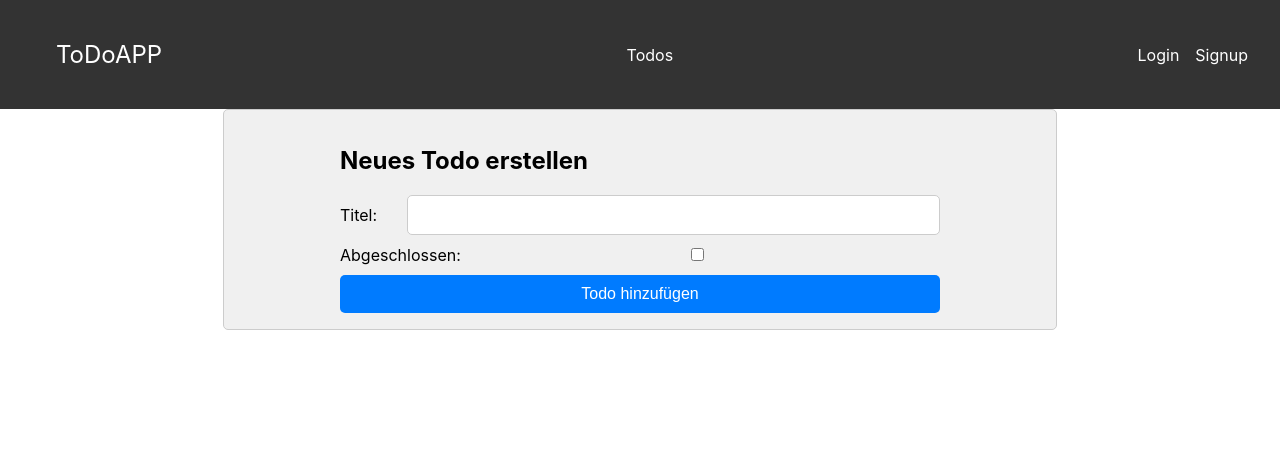
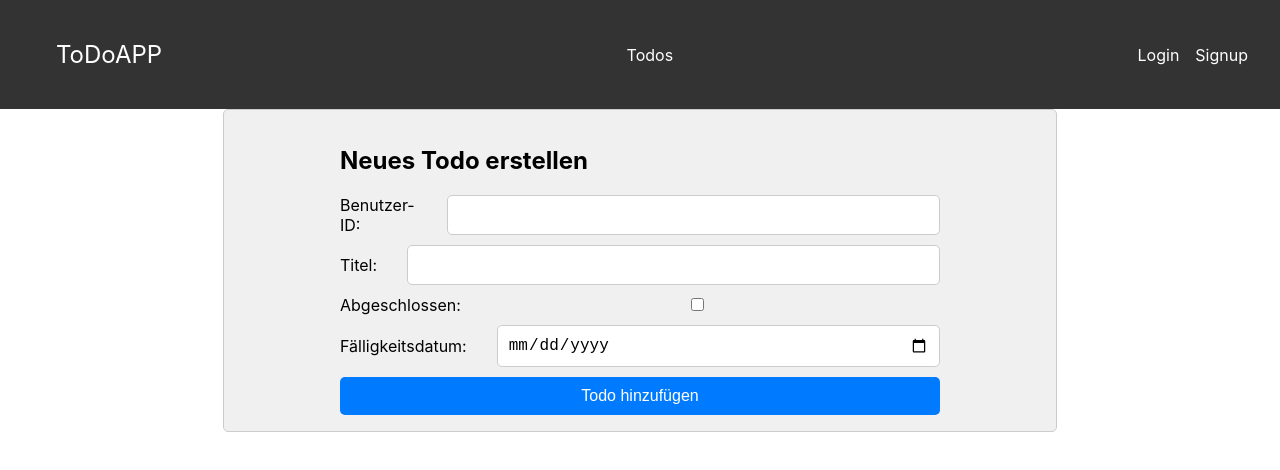
Before and after one commit to akocerke/frontend-zu-my-first-express-api, a React (Create React App) app: page /create in a window 1280 px wide. Shown: the top 470 px of the page. Built offline with nearby package versions, Linux system fonts and the light colour scheme.

Commit message:
Create todo implementiert

```diff
--- a/src/Pages/Todo/CreateTodo.js
+++ b/src/Pages/Todo/CreateTodo.js
@@ -7,6 +7,9 @@ const CreateTodo = () => {
   // Zustände für die Eingabefelder
   const [title, setTitle] = useState('');
   const [completed, setCompleted] = useState(false);
+  const [doneByDate, setDoneByDate] = useState('');
+  const [userId, setUserId] = useState(''); // Hinzufügen von userId-Zustand für das Todo-Formular
+  const [todoAdded, setTodoAdded] = useState(false); // Zustand für die Anzeige der Bestätigungsnachricht
 
   // Funktion zum Bearbeiten des Formulars und Senden der POST-Anfrage
   const handleSubmit = async (e) => {
@@ -14,11 +17,13 @@ const CreateTodo = () => {
 
     try {
       // Sende die POST-Anfrage an den Server
-      const response = await axios.post('/api/todos/create', { title, completed });
+      const response = await axios.post('http://localhost:3030/v1/todos/create', { userId, title, completed, doneByDate });
       console.log(response.data); // Gib die Antwort in der Konsole aus
       // Setze die Eingabefelder zurück nach erfolgreicher Erstellung
       setTitle('');
       setCompleted(false);
+      setDoneByDate('');
+      setTodoAdded(true); // Setze todoAdded auf true, um die Bestätigungsnachricht anzuzeigen
     } catch (error) {
       console.error('Fehler beim Hinzufügen eines neuen Todos:', error);
     }
@@ -28,7 +33,12 @@ const CreateTodo = () => {
     <Content>
       <div className={styles.container}>
         <h2>Neues Todo erstellen</h2>
+        {todoAdded && <p>Todo wurde erfolgreich hinzugefügt!</p>} {/* Zeige die Bestätigungsnachricht, wenn ein Todo hinzugefügt wurde */}
         <form onSubmit={handleSubmit} className={styles.form}>
+          <label className={styles.label}>
+            Benutzer-ID:
+            <input type="text" value={userId} onChange={(e) => setUserId(e.target.value)} className={styles.input} />
+          </label>
           <label className={styles.label}>
             Titel:
             <input type="text" value={title} onChange={(e) => setTitle(e.target.value)} className={styles.input} />
@@ -36,6 +46,10 @@ const CreateTodo = () => {
           <label className={styles.label}>
             Abgeschlossen:
             <input type="checkbox" checked={completed} onChange={(e) => setCompleted(e.target.checked)} />
+          </label>
+          <label className={styles.label}>
+            Fälligkeitsdatum:
+            <input type="date" value={doneByDate} onChange={(e) => setDoneByDate(e.target.value)} className={styles.input} />
           </label>
           <button type="submit" className={styles.button}>Todo hinzufügen</button>
         </form>
```
